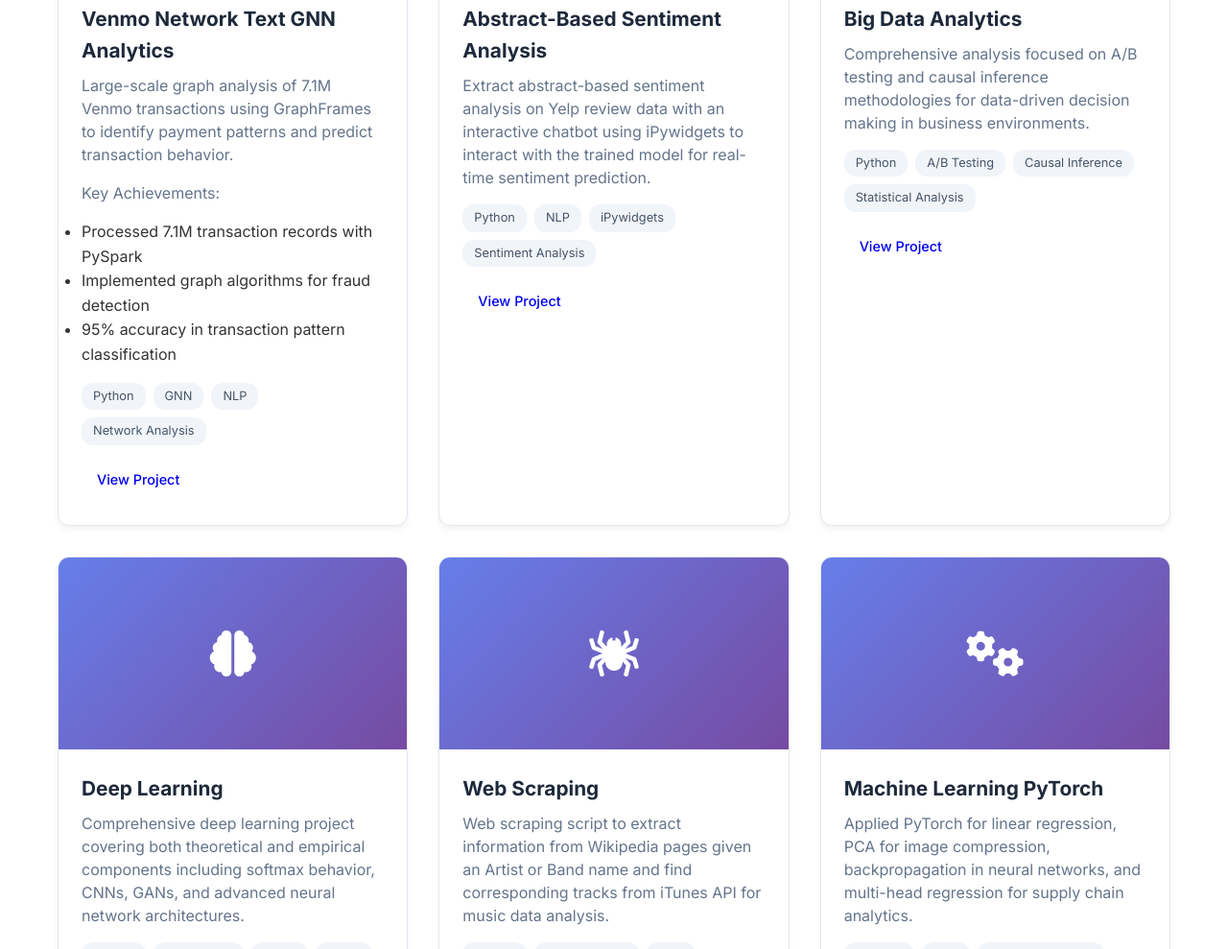
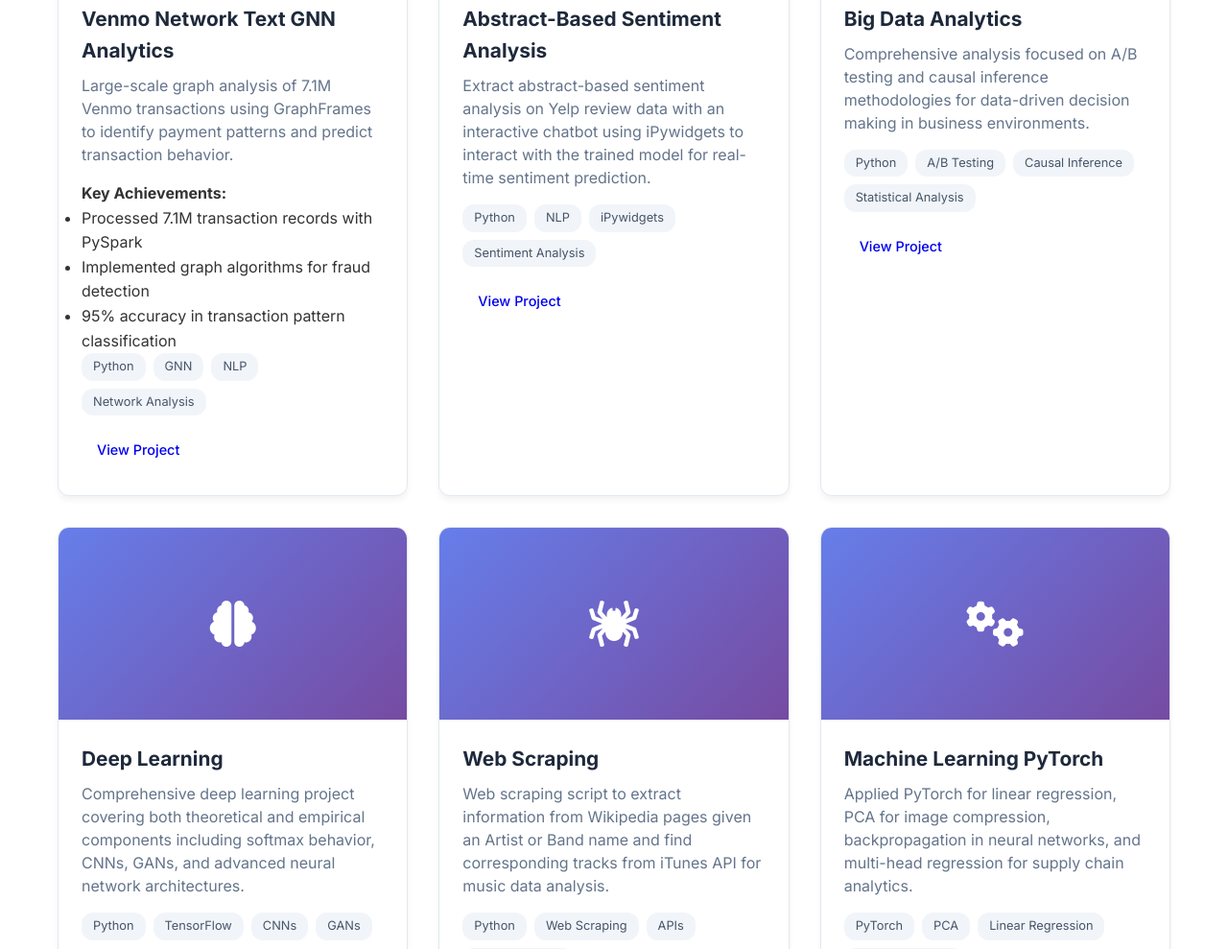
Before and after one commit to ShivaniTayade1/ShivaniTayade1.github.io, a plain HTML site: page index.html in a window 1280 px wide. Shown: the part 3000-3989 px from the top of the page at 96% size. Drawn offline with Linux system fonts and the light colour scheme.

Commit message:
Update index.html

```diff
--- a/index.html
+++ b/index.html
@@ -159,13 +159,12 @@
                     <div class="project-content">
                         <h3>Venmo Network Text GNN Analytics</h3>
                         <p>Large-scale graph analysis of 7.1M Venmo transactions using GraphFrames to identify payment patterns and predict transaction behavior.</p>
-                        <p> Key Achievements:
-                            <ul>
+                        <h4>Key Achievements:</h4>
+                            <ul class="project-achievements">
                                 <li>Processed 7.1M transaction records with PySpark</li>
                                 <li>Implemented graph algorithms for fraud detection</li>
                                 <li>95% accuracy in transaction pattern classification</li>
                             </ul>
-                        </p>
                         <div class="project-tech">
                             <span>Python</span>
                             <span>GNN</span>
```
